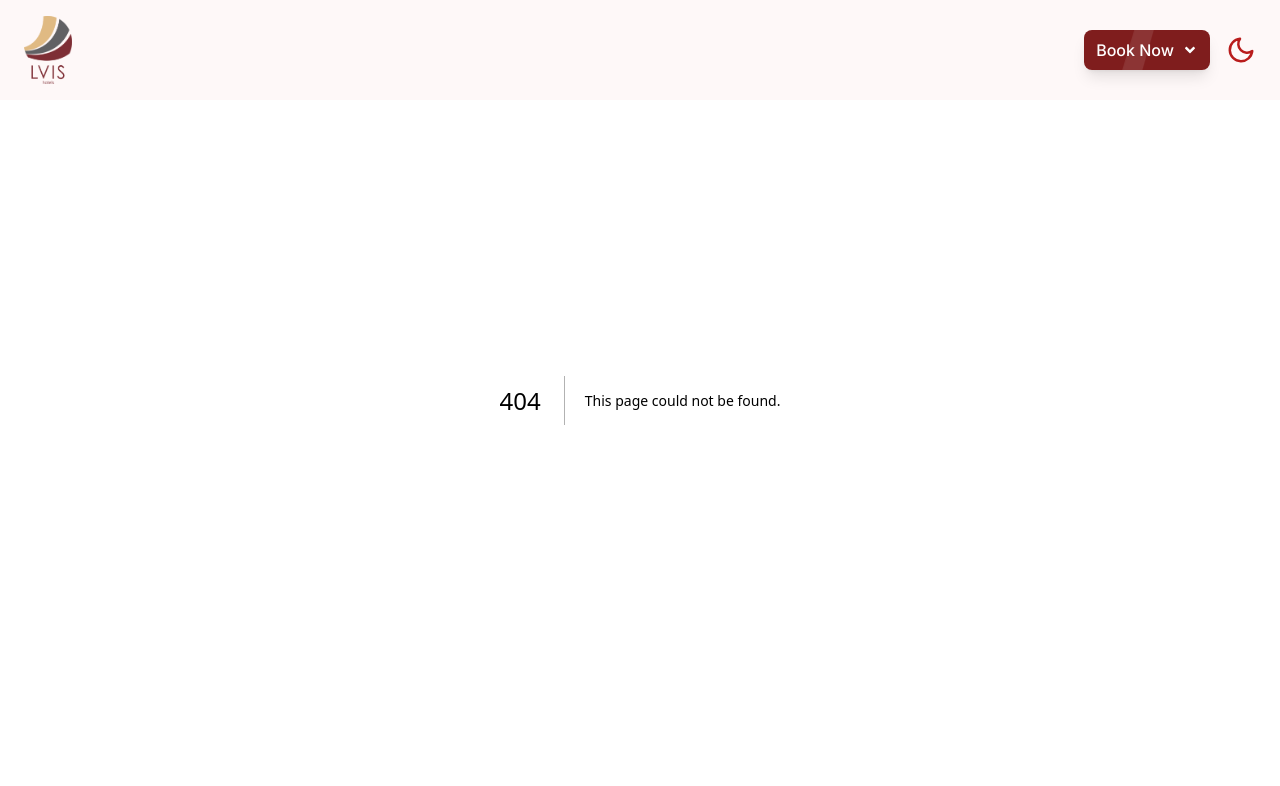
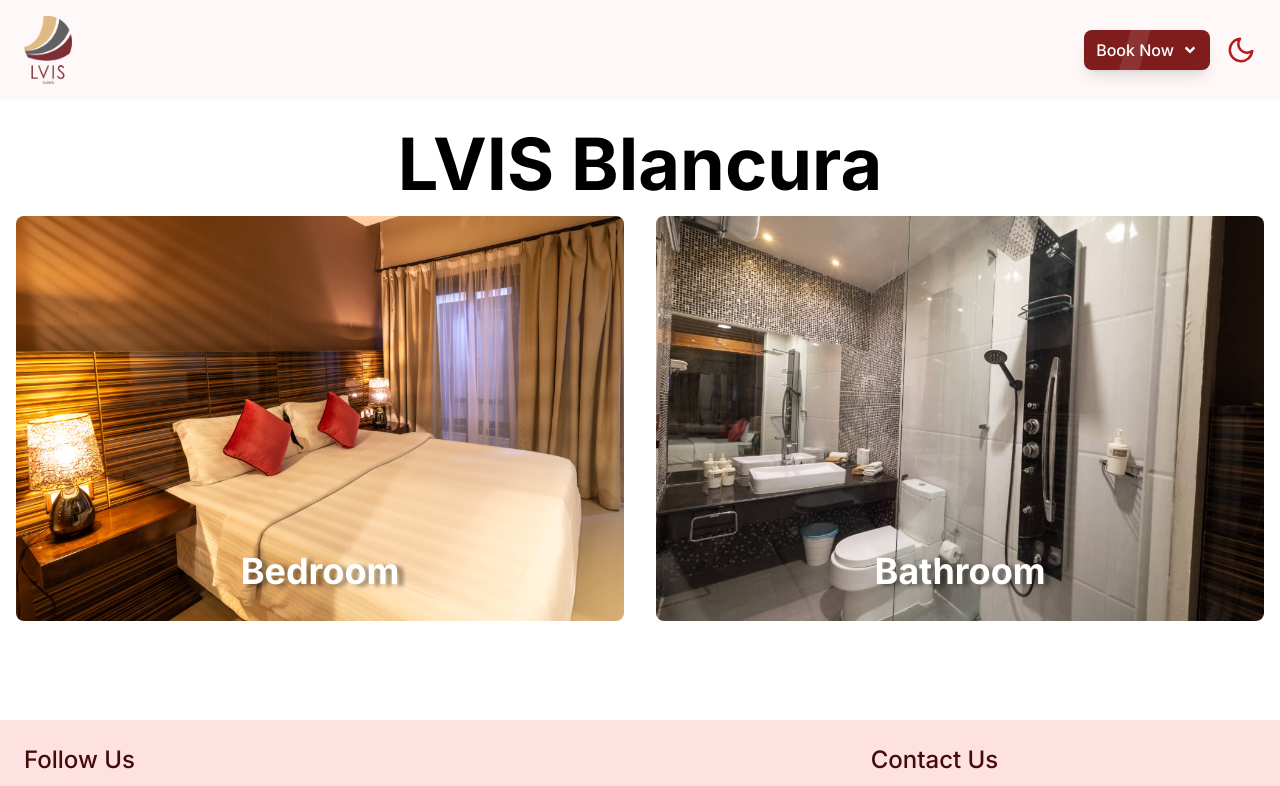
Before and after one commit to ahmedaryf/lvis-next, a Next.js app: page /blancura in a window 1280 px wide. Before the commit this address had no page. Shown: the top 786 px of the page. Built offline with nearby package versions, Linux system fonts and the light colour scheme.

Commit message:
animation added

```diff
--- /dev/null
+++ b/app/blancura/page.jsx
@@ -0,0 +1,31 @@
+import React from 'react'
+import Framer from '../components/Framer'
+import Image from 'next/image'
+import blancura from '../../public/images/photos/IMG_2464-optimised.jpg'
+import blancuraBathroom from '../../public/images/photos/IMG_2519-optimised.jpg'
+
+export default function Blancura() {
+  return (
+    <main className='min-h-[90vh]'>
+    <div className='h-32'></div>
+        <Framer>
+            <h1 className='text-4xl md:text-7xl text-center font-bold'>LVIS Blancura</h1>
+        </Framer>
+            <div className='grid grid-cols-1 md:grid-cols-2 '>
+                <div className='w-full relative'>
+                <Framer delay={.3}>
+                    <Image className='w-full p-4 rounded-3xl' src={blancura}  alt='LVIS Blancura' />
+                </Framer>
+                    <h5 className='text-2xl md:text-4xl text-white font-bold text-center absolute top-[85%] left-[50%] -translate-x-[50%] -translate-y-[50%] [text-shadow:_6px_2px_4px_rgb(0_0_0_/_40%)]'>Bedroom</h5>
+                </div>
+                <div className='w-full relative'>
+                <Framer delay={.5}>
+                    <Image className='w-full p-4 rounded-3xl' src={blancuraBathroom}  alt='LVIS Blancura' />
+                </Framer>
+                    <h5 className='text-2xl md:text-4xl text-white font-bold text-center absolute top-[85%] left-[50%] -translate-x-[50%] -translate-y-[50%] [text-shadow:_6px_2px_4px_rgb(0_0_0_/_40%)]'>Bathroom</h5>
+                </div>
+            </div>
+
+    </main>
+  )
+}
--- a/app/components/Card.jsx
+++ b/app/components/Card.jsx
@@ -3,10 +3,11 @@
 import blancura from '../../public/images/photos/IMG_2464-optimised.jpg'
 import {FaUmbrellaBeach} from 'react-icons/fa'
 import {GiCommercialAirplane, GiMeal} from 'react-icons/gi'
+import Link from 'next/link'
 
 function Card() {
   return (
-    <div className='p-2 bg-slate-50 dark:bg-slate-600 text-red-950 dark:text-white shadow-xl md:min-h-[900px]'>
+    <div className='flex flex-col items-center p-2 bg-slate-50 dark:bg-slate-600 text-red-950 dark:text-white shadow-xl md:min-h-[900px]'>
         <Image src={blancura} alt='LVIS Blancura' className='w-full'/>
         <div className='px-3 mb-6'>
             <h5 className='text-4xl font-medium mt-8 mb-9 text-center [text-shadow:_4px_1px_2px_rgb(0_0_0_/_40%)]' >LVIS Blancura</h5>
@@ -26,6 +27,7 @@
             </div>
             <p>LVIS Blancura Hotel is a beachfront property located in the beautiful island Dharavandhoo. The hotel&apos;s proximity to Hanifaru Bay offers opportunities for snorkeling with Manta rays and Whalesharks during season. With elegant rooms, stunning ocean views, and modern amenities, it provides a perfect retreat. Our guests can enjoy international and local cuisine at the on-site restaurant. Experience warm hospitality and a serene beachfront setting at LVIS Blancura Hotel.</p>
         </div>
+            <Link href={'/blancura'} className=' text-center w-[90%] py-2 rounded-xl text-lg bg-orange-300 text-red-800 font-medium'>View Details</Link>
     </div>
   )
 }
--- a/app/components/HomePage.jsx
+++ b/app/components/HomePage.jsx
@@ -20,7 +20,7 @@
               <Card />
             </div>
           </Framer>
-          <Framer delay={1}>
+          <Framer delay={.7}>
             <div className=''>
               <VillageCard />
             </div>
```
Also changed, not shown: public/images/photos/IMG_2519-optimised.jpg (added).
